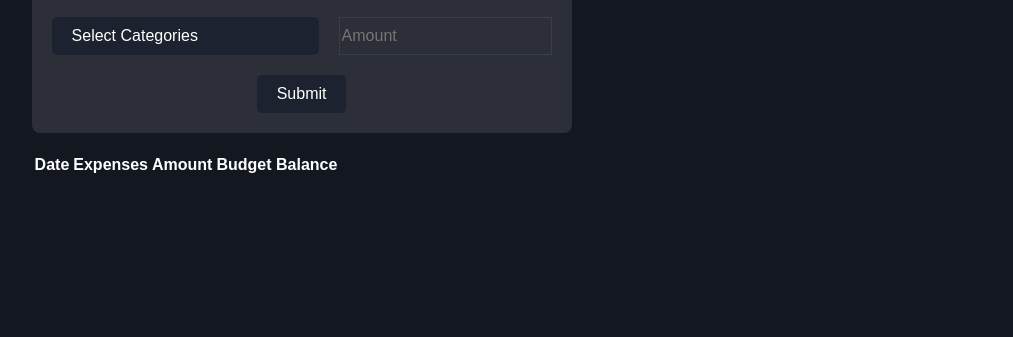
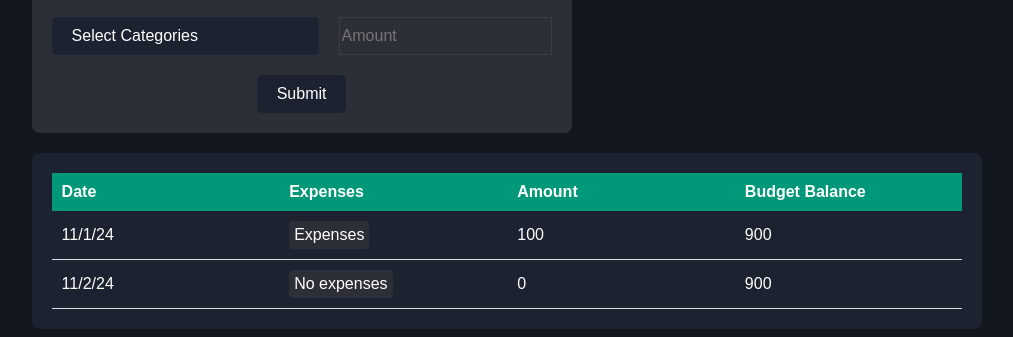
Before and after one commit to at2224/FinanceTracker, a plain HTML site: page frontend/index.html in a window 1280 px wide. Shown: the part 741-1078 px from the top of the page, without its empty margins (26-1039 px from the left). Before the commit the page ends 926 px from the top, so only its background shows below. Drawn offline with Linux system fonts and the light colour scheme; a script that the page names is missing.

Commit message:
fin html + css

```diff
--- a/frontend/index.html
+++ b/frontend/index.html
@@ -115,18 +115,49 @@
         <button> Submit </button>
     </section>
 
-    <section id = "monthly-chart">
+    <section id="monthly-chart">
         <table>
-            <tr> <th> Date </th>
-                <th> Expenses </th>
-                <th> Amount </th>
-                <th> Budget Balance </th>
-            </tr>
+            <thead>
+                <tr>
+                    <th>Date</th>
+                    <th>Expenses</th>
+                    <th>Amount</th>
+                    <th>Budget Balance</th>
+                </tr>
+            </thead>
+            <tbody id="monthly-table-body">
+                <!-- Placeholder rows -->
+                <tr>
+                    <td>11/1/24</td>
+                    <td>
+                        <div class="expenses-dropdown">
+                            <span>Expenses</span>
+                            <div class="expenses-dropdown-content">
+                                <!-- Example: each category added here -->
+                                <p>Non-mealprep Food</p>
+                                <p>Amazon</p>
+                            </div>
+                        </div>
+                    </td>
+                    <td class="amount-cell">100</td>
+                    <td class="balance-cell">900</td>
+                </tr>
+                <tr>
+                    <td>11/2/24</td>
+                    <td>
+                        <div class="expenses-dropdown">
+                            <span>No expenses</span>
+                            <div class="expenses-dropdown-content"></div>
+                        </div>
+                    </td>
+                    <td class="amount-cell">0</td>
+                    <td class="balance-cell">900</td>
+                </tr>
+                <!-- Add more rows here as needed -->
+            </tbody>
         </table>
-        <tbody id = "monthly-table-body">
-            <!-- body-->
-        </tbody>
     </section>
+
     <script src = "script.js"></script>
 </body>
 </html>
--- a/frontend/style.css
+++ b/frontend/style.css
@@ -210,3 +210,59 @@ button {
     font-size: 1rem;
     border-radius: 5px;
 }
+
+#monthly-chart {
+    display: flex;
+    flex-direction: column;
+    background-color: #1d2230;
+    width: 75%;
+    border-radius: 8px;
+    padding: 20px;
+    color: white;
+    word-wrap: break-word;
+}
+
+#monthly-chart table {
+    width: 100%;
+    border-collapse: collapse;
+}
+
+#monthly-chart th,
+#monthly-chart td {
+    padding: 10px;
+    text-align: left;
+    width: 80px;
+}
+
+#monthly-chart th  {
+    background-color: #009879;
+    color: #ffffff;
+}
+
+#monthly-chart td {
+    border-bottom: 1px solid #dddddd;
+}
+
+.expenses-dropdown {
+    position: relative;
+    display: inline-block;
+    background-color: #2c2f38;
+    color: white;
+    padding: 5px;
+    border-radius: 4px;
+}
+
+.expenses-dropdown-content {
+    display: none;
+    position: absolute;
+    background-color: #2c2f38;
+    min-width: 150px;
+    border-radius: 4px;
+    box-shadow: 0px 8px 16px rgba(0, 0, 0, 0.2);
+    z-index: 1;
+    padding-left: 5px;
+}
+
+.expenses-dropdown:hover .expenses-dropdown-content {
+    display: block;
+}
```
Also changed, not shown: notes.md (added, +15 -0 lines).
